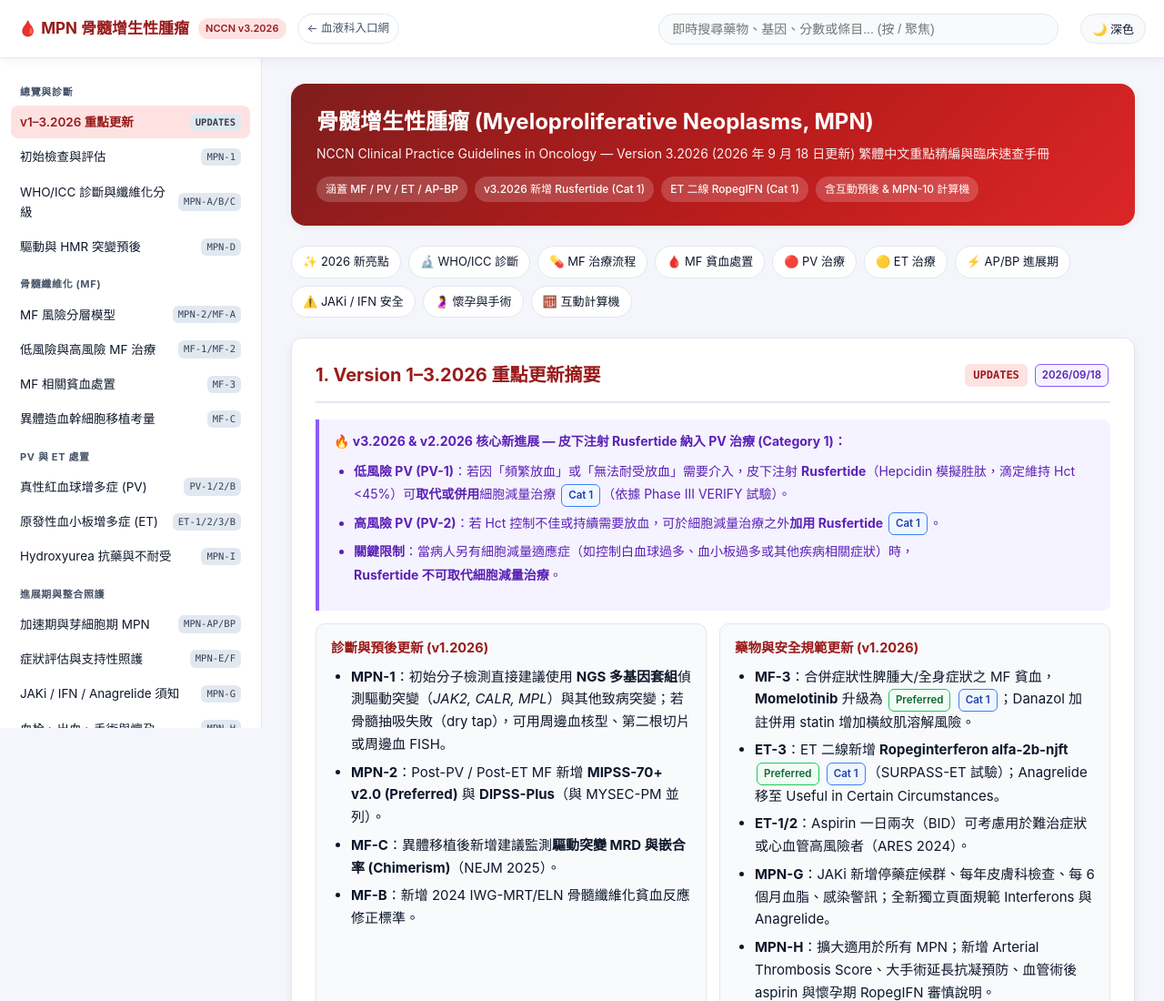
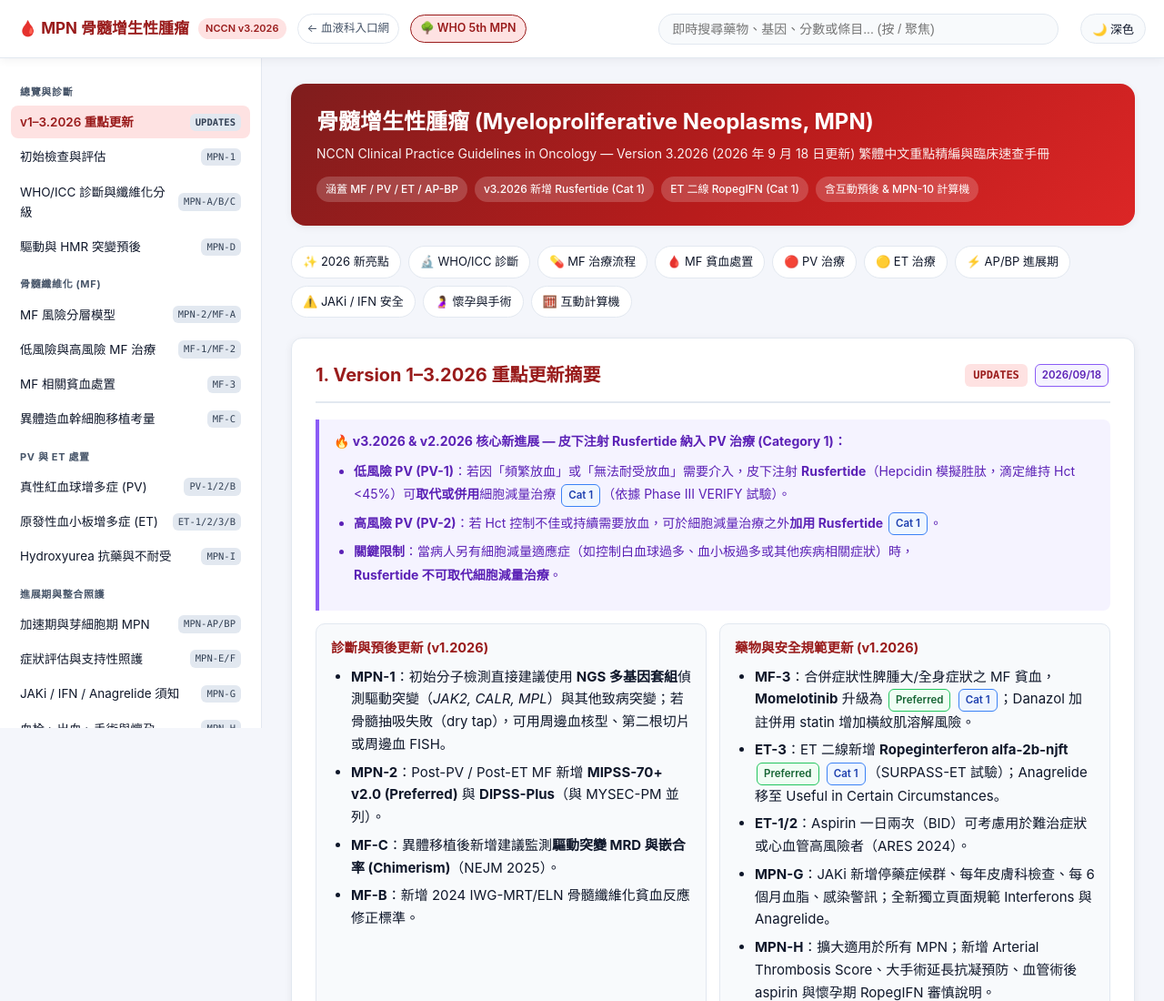
Before and after one commit to LiChiaHans/mpn-nccn-guide, a plain HTML site: page index.html in a window 1280 px wide. Shown: the top 1100 px of the page at 91% size. Drawn offline with Linux system fonts and the light colour scheme.

Commit message:
Add WHO 5th edition deep link to topbar

```diff
--- a/index.html
+++ b/index.html
@@ -135,6 +135,19 @@
       color: var(--primary);
       background: var(--primary-light);
     }
+    .who-top-link {
+      font-size: 12.5px;
+      color: var(--primary);
+      text-decoration: none;
+      border: 1px solid var(--primary);
+      background: var(--primary-light);
+      padding: 4px 10px;
+      border-radius: 999px;
+      white-space: nowrap;
+      transition: all .15s;
+      font-weight: 600;
+    }
+    .who-top-link:hover { opacity: 0.88; }
     .search-wrap {
       flex: 1;
       max-width: 440px;
@@ -537,6 +550,7 @@
       <span class="ver">NCCN v3.2026</span>
     </div>
     <a class="portal-link" href="https://lichiahans.github.io/hematology-portal/" target="_blank" rel="noopener">← 血液科入口網</a>
+    <a class="who-top-link" href="https://lichiahans.github.io/who5-hematolymphoid-guide/#ch2-mpn" target="_blank" rel="noopener" title="開啟 WHO 第 5 版骨髓增生性腫瘤 (MPN) 分類">🌳 WHO 5th MPN</a>
     <div class="search-wrap">
       <input type="text" id="searchInput" class="search-input" placeholder="即時搜尋藥物、基因、分數或條目... (按 / 聚焦)" aria-label="搜尋指引內容" />
       <button class="search-clear" id="searchClear" aria-label="清除搜尋">✕</button>
```
